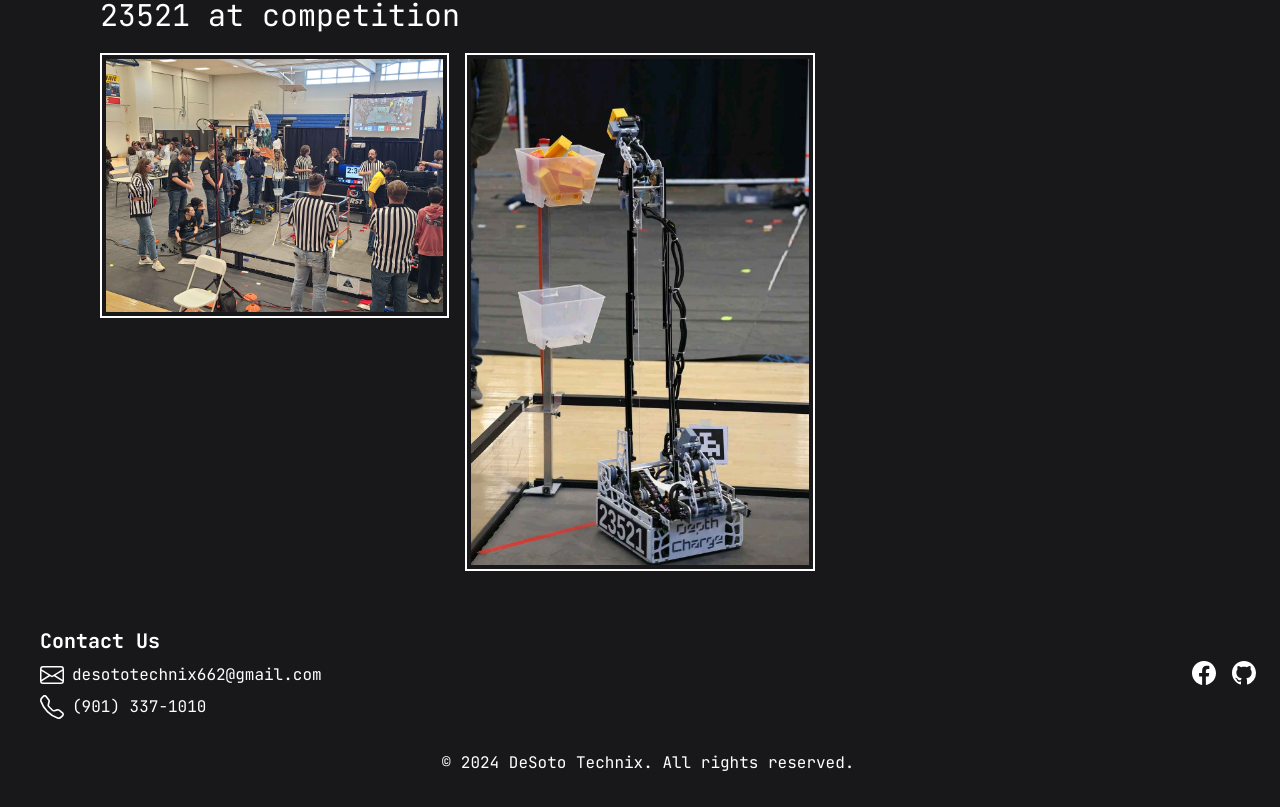
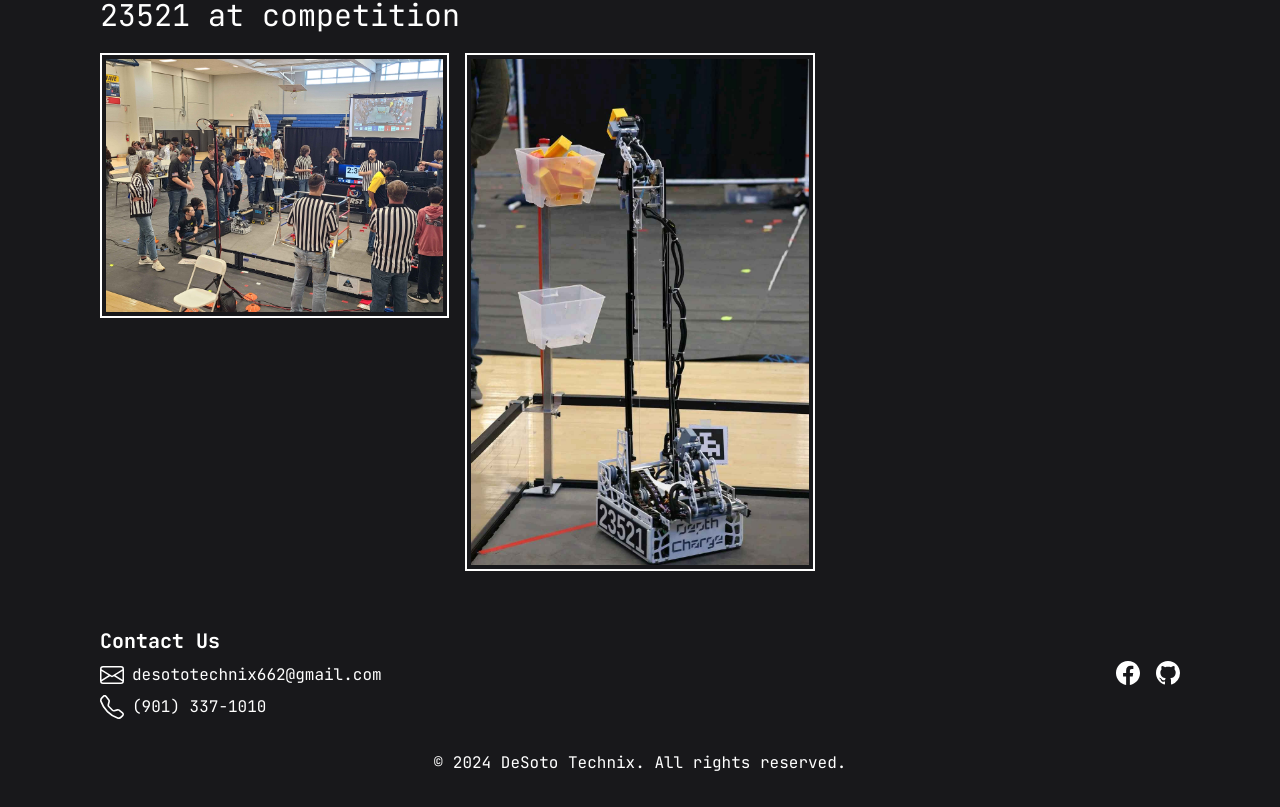
Before and after one commit to 23521-Desoto-Technix/dtweb, a Next.js app: page / in a window 1280 px wide. Shown: the part 876-1683 px from the top of the page. Built offline with nearby package versions, Linux system fonts and the light colour scheme.

Commit message:
fix(Footer): adjust margin for improved layout consistency

```diff
--- a/app/components/Footer.tsx
+++ b/app/components/Footer.tsx
@@ -2,7 +2,7 @@ import React from 'react';
 const Footer = () => {
     return (
         <div className="bg-zinc-900 text-white py-8">
-            <div className="mx-6 md:ml-10">
+            <div className="mx-6 md:mx-[100px]">
                 <div className="flex flex-wrap justify-between items-center">
                     <div className="w-full md:w-1/2">
                         <h1 className="text-xl font-bold mb-2">Contact Us</h1>
```
